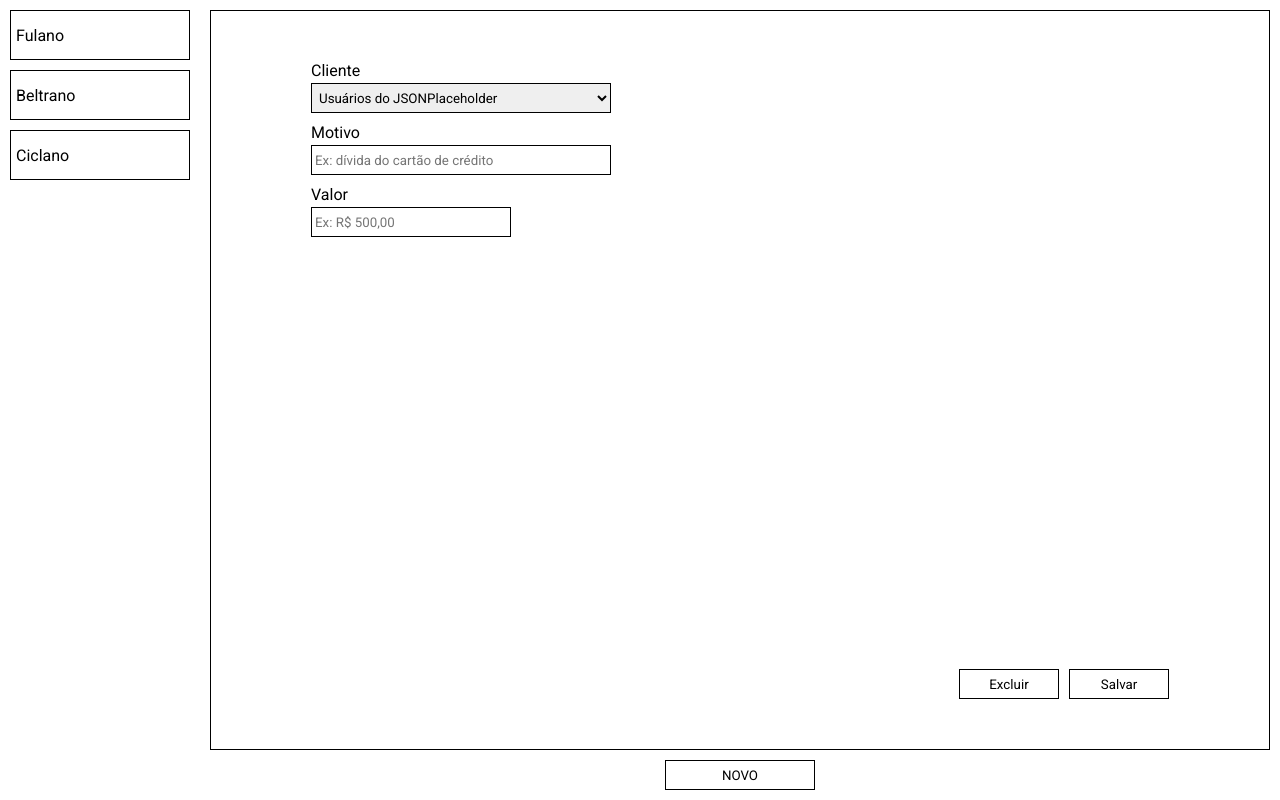
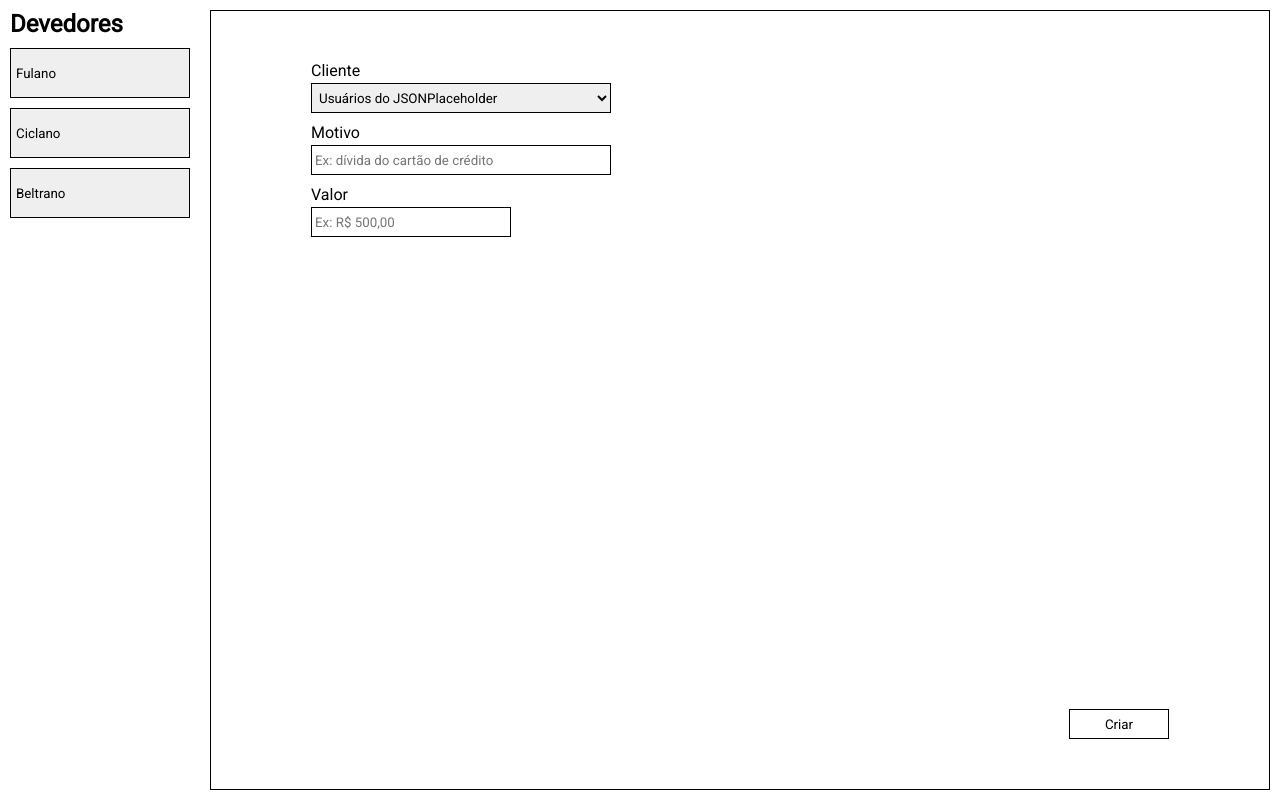
Before and after one commit to ricardorodriguespes17/gerenciamento-de-devedores, a React (Create React App) app: page / in a window 1280 px wide. Built offline with nearby package versions, Linux system fonts and the light colour scheme.

Commit message:
create test funcions

```diff
--- a/src/pages/Home/index.tsx
+++ b/src/pages/Home/index.tsx
@@ -1,43 +1,245 @@
+import { FormEvent, useState, useEffect } from "react";
+import { BsArrowLeftShort } from "react-icons/bs";
+
 import "./styles.css";
 
+interface DebtType {
+  id: string;
+  clientId: string;
+  reason: string;
+  value: string;
+}
+
+interface ClientType {
+  id: string;
+  name: string;
+}
+
 export default function Home() {
+  const [CLIENTS, SETCLIENTS] = useState([
+    { id: "0", name: "Fulano" },
+    { id: "1", name: "Ciclano" },
+    { id: "2", name: "Beltrano" },
+  ]);
+
+  const [DEBTS, SETDEBTS] = useState([
+    {
+      id: "0",
+      clientId: "0",
+      reason: "Dívida do cartão de crédito",
+      value: "R$ 1000,00",
+    },
+    {
+      id: "1",
+      clientId: "0",
+      reason: "Dívida do cartão de crédito",
+      value: "R$ 2500,00",
+    },
+    {
+      id: "2",
+      clientId: "1",
+      reason: "Dívida do cartão de crédito",
+      value: "R$ 340,00",
+    },
+    {
+      id: "3",
+      clientId: "2",
+      reason: "Dívida do cartão de crédito",
+      value: "R$ 400,00",
+    },
+  ]);
+
+  const [listType, setListType] = useState<"client" | "debt">("client");
+
+  const [clients, setClients] = useState<ClientType[]>(
+    CLIENTS.filter(
+      (client) => DEBTS.filter((debt) => debt.clientId === client.id).length > 0
+    )
+  );
+
+  const [debts, setDebts] = useState<DebtType[]>([]);
+
+  const [debtSelected, setDebtSelected] = useState<DebtType>();
+
+  const [client, setClient] = useState("");
+  const [reason, setReason] = useState("");
+  const [value, setValue] = useState("");
+
+  useEffect(() => {
+    if (debtSelected) {
+      setClient(debtSelected.clientId);
+      setReason(debtSelected.reason);
+      setValue(debtSelected.value);
+    } else {
+      setClient("");
+      setReason("");
+      setValue("");
+    }
+  }, [debtSelected]);
+
+  function onSave(e: FormEvent) {
+    e.preventDefault();
+
+    SETDEBTS(
+      DEBTS.map((item) => {
+        if (item.id === debtSelected?.id) {
+          return { ...item, clientId: client, reason, value };
+        }
+
+        return item;
+      })
+    );
+
+    setClient("");
+    setReason("");
+    setValue("");
+
+    backToClientList();
+  }
+
+  function onDelete(id: string) {
+    backToClientList();
+
+    SETDEBTS(DEBTS.filter((item) => item.id !== id));
+  }
+
+  function onCreate(e: FormEvent) {
+    e.preventDefault();
+
+    if (client === "") {
+      alert("Selecione um cliente");
+      return;
+    }
+
+    if (reason.trim() === "") {
+      alert("Escreva o motivo da dívida");
+      return;
+    }
+
+    if (value.trim() === "") {
+      alert("Defina o valor da dívida");
+      return;
+    }
+
+    SETDEBTS(
+      DEBTS.concat({
+        clientId: client,
+        reason,
+        value,
+        id: Math.random().toString(),
+      })
+    );
+
+    setClient("");
+    setReason("");
+    setValue("");
+
+    backToClientList();
+  }
+
+  function selectClient(id: string) {
+    setListType("debt");
+
+    setDebts(DEBTS.filter((item) => item.clientId === id));
+  }
+
+  function backToClientList() {
+    setListType("client");
+
+    setDebtSelected(undefined);
+  }
+
+  function selectDebt(id: string) {
+    const debt = debts.find((item) => item.id === id);
+
+    setDebtSelected(debt);
+  }
+
   return (
     <div className="home-page">
       <div className="side-bar">
-        <div className="client-box">Fulano</div>
+        {listType === "client" ? (
+          <>
+            <h2>Devedores</h2>
+            <div className="side-bar-list">
+              {clients.map((item) => (
+                <button
+                  className="box-list"
+                  onClick={() => selectClient(item.id)}
+                >
+                  {item.name}
+                </button>
+              ))}
+            </div>
+          </>
+        ) : (
+          <>
+            <h2>Dívidas</h2>
+            <div className="side-bar-list">
+              <button className="go-back" onClick={() => backToClientList()}>
+                <BsArrowLeftShort className="icon" />
+                Voltar
+              </button>
 
-        <div className="client-box">Beltrano</div>
-
-        <div className="client-box">Ciclano</div>
+              {debts.map((item) => (
+                <div
+                  onClick={() => selectDebt(item.id)}
+                  className={`${
+                    debtSelected?.id === item.id
+                      ? "box-list selected"
+                      : "box-list"
+                  }`}
+                >
+                  {item.reason}
+                </div>
+              ))}
+            </div>
+          </>
+        )}
       </div>
 
       <main>
-        <form className="edit-data">
+        <form className="edit-data" onSubmit={debtSelected ? onSave : onCreate}>
           <label>Cliente</label>
-          <select className="input">
+          <select
+            className="input"
+            value={client}
+            onChange={(event) => setClient(event.target.value)}
+          >
             <option hidden value="">
               Usuários do JSONPlaceholder
             </option>
+
+            {clients.map((item) => (
+              <option value={item.id}>{item.name}</option>
+            ))}
           </select>
 
           <label>Motivo</label>
           <input
             className="input"
             placeholder="Ex: dívida do cartão de crédito"
+            value={reason}
+            onChange={(event) => setReason(event.target.value)}
           />
 
           <label>Valor</label>
-          <input className="input value" placeholder="Ex: R$ 500,00" />
+          <input
+            className="input value"
+            placeholder="Ex: R$ 500,00"
+            value={value}
+            onChange={(event) => setValue(event.target.value)}
+          />
 
           <div className="box-actions">
-            <button type="reset">Excluir</button>
-            <button type="submit">Salvar</button>
+            {debtSelected && (
+              <button type="button" onClick={() => onDelete(debtSelected.id)}>
+                Excluir
+              </button>
+            )}
+            <button type="submit">{debtSelected ? "Salvar" : "Criar"}</button>
           </div>
         </form>
-
-        <button className="submit" type="submit">
-          NOVO
-        </button>
       </main>
     </div>
   );
--- a/src/pages/Home/styles.css
+++ b/src/pages/Home/styles.css
@@ -4,6 +4,8 @@
 
   display: flex;
 }
+
+/* Inicio da estilizacao da side bar */
 
 .home-page .side-bar {
   width: 200px;
@@ -14,11 +16,42 @@
 
   padding: 10px;
   gap: 10px;
+}
+
+.home-page .side-bar .go-back {
+  width: 100%;
+  height: 25px;
+
+  background-color: transparent;
+
+  display: flex;
+  align-items: center;
+  justify-content: center;
+
+  gap: 5px;
+
+  cursor: pointer;
+
+  border: 1px solid #000;
+}
+
+.home-page .side-bar .go-back .icon {
+  font-size: 20px;
+}
+
+.home-page .side-bar .side-bar-list {
+  display: flex;
+  flex-direction: column;
+
+  width: 100%;
+  height: 100%;
+
+  gap: 10px;
 
   overflow: auto;
 }
 
-.home-page .side-bar .client-box {
+.home-page .side-bar .side-bar-list .box-list {
   width: 100%;
   min-height: 50px;
   height: 50px;
@@ -30,14 +63,24 @@
 
   border: 1px solid #000;
 
-  transition: 150ms;
+  transition: 150ms background;
 
   cursor: pointer;
 }
 
-.home-page .side-bar .client-box:hover {
-  filter: brightness(0.8);
+.home-page .side-bar .side-bar-list .box-list:hover {
+  background-color: #ddd;
 }
+
+.home-page .side-bar .side-bar-list .box-list.selected {
+  background-color: #0000cd;
+  color: #fff;
+  border-color: #fff;
+}
+
+/* Fim da estilizacao da side bar */
+
+/* Inicio da estilizacao do conteudo principal */
 
 .home-page main {
   flex: 1;
@@ -128,3 +171,5 @@
   color: #fff;
   border-color: #fff;
 }
+
+/* Fim da estilizacao do conteudo principal */
```
Also changed, not shown: src/services/api.ts (added, +7 -0 lines).
